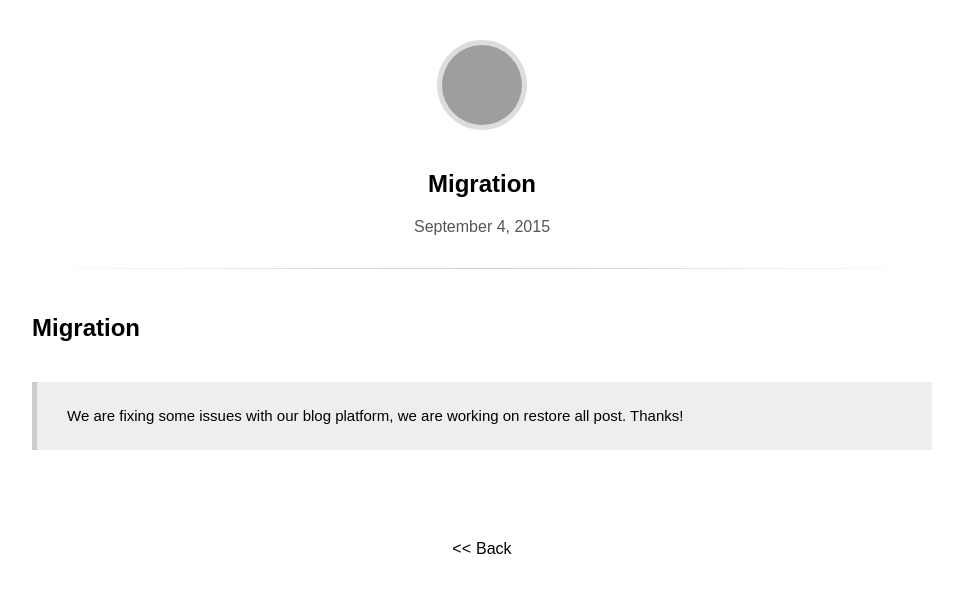
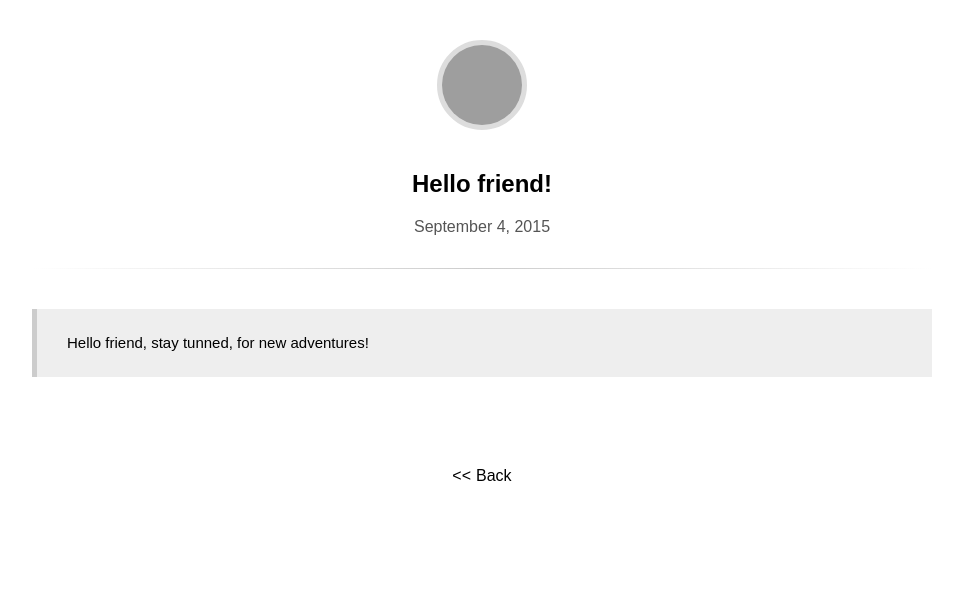
Before and after one commit to mlwre/mlwre.github.io, a Jekyll site: the page built from _posts/2015-09-04-migration.md, in a window 1280 px wide. Shown: the top 593 px of the page, without its empty margins (158-1121 px from the left). Built offline with Jekyll 4.4.1, drawn with Linux system fonts in a browser that asks for light colours; some web fonts are replaced; grey boxes are pictures that could not be loaded.

Commit message:
Update 2015-09-04-migration.md

```diff
--- a/_posts/2015-09-04-migration.md
+++ b/_posts/2015-09-04-migration.md
@@ -1,6 +1,5 @@
 ---
-title: Migration
+title: Hello friend!
 updated: 2016-09-10 00:00
 ---
-## Migration
-> We are fixing some issues with our blog platform, we are working on restore all post. Thanks!
+> Hello friend, stay tunned, for new adventures!
```
